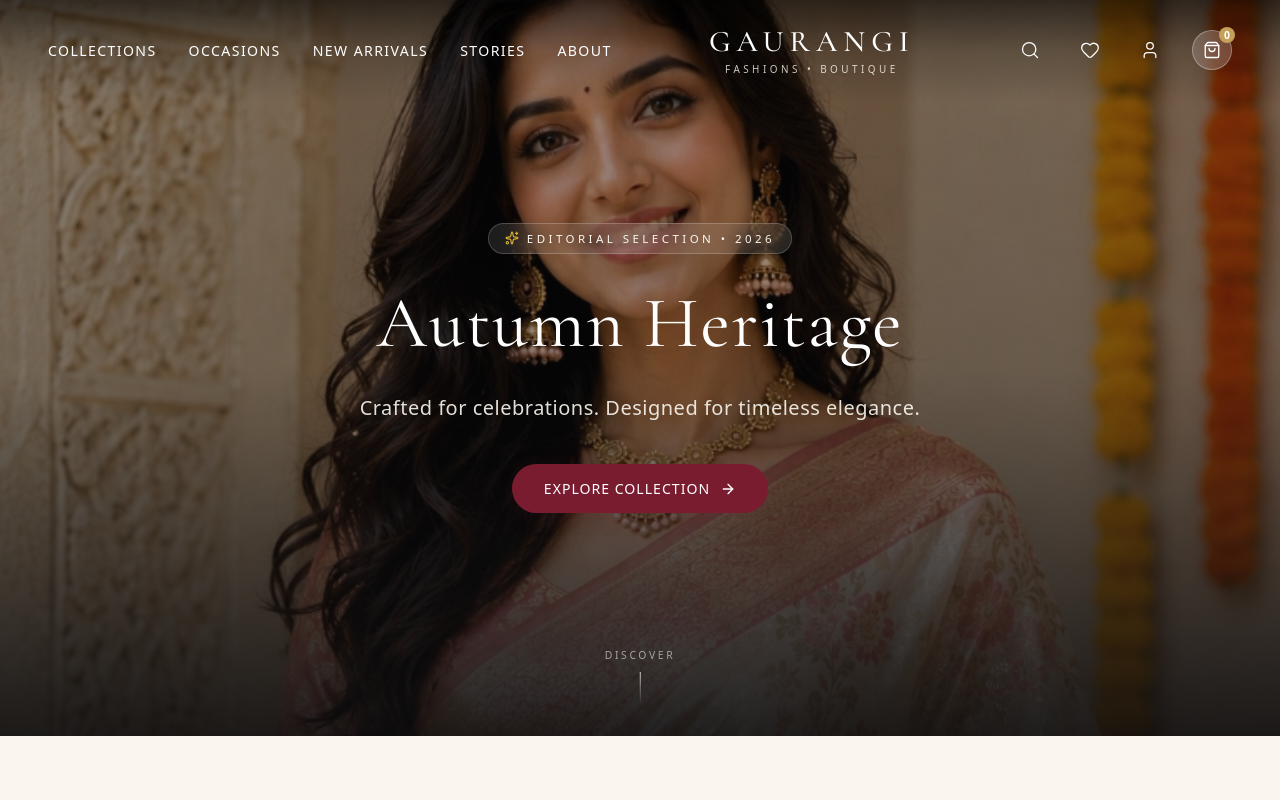
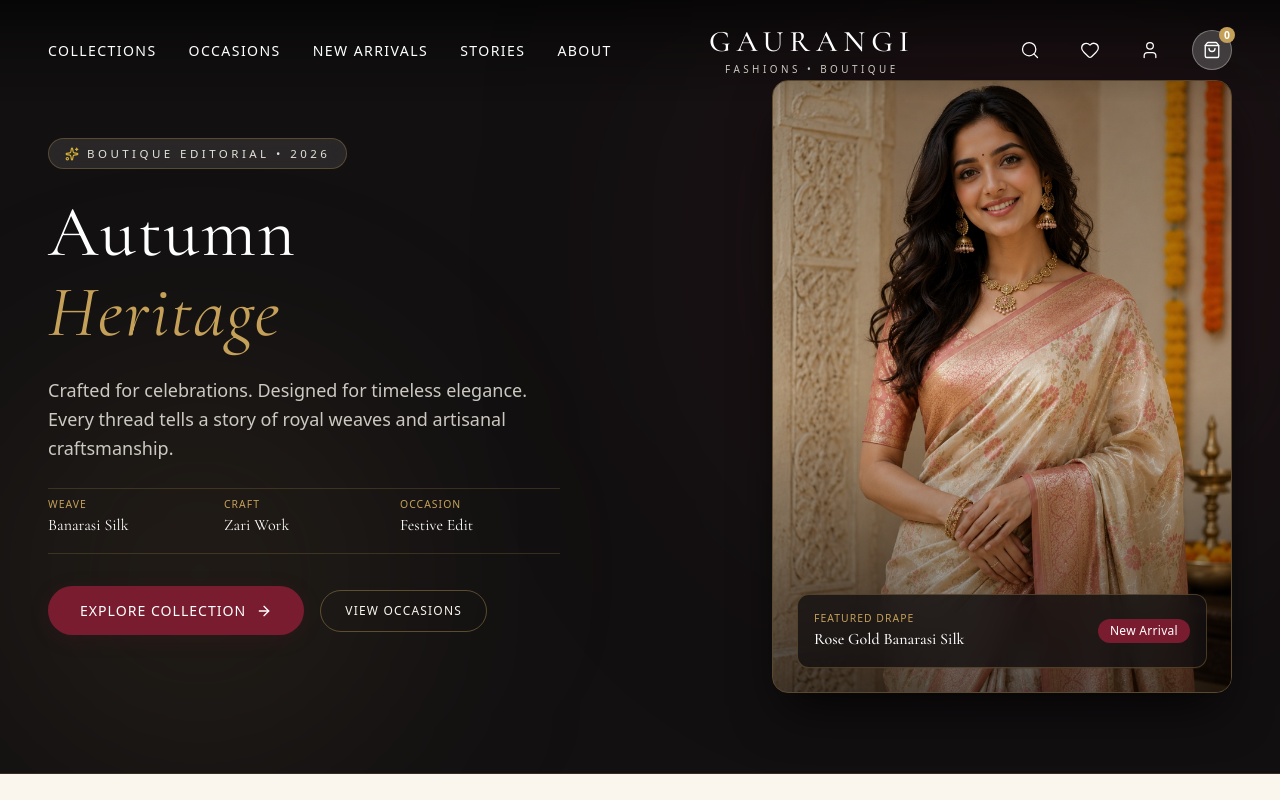
Before and after one commit to gaurangistore/gaurangi-website, a Next.js app: page / in a window 1280 px wide. Shown: the top 800 px of the page. Built offline with nearby package versions, Linux system fonts and the light colour scheme; a web font is replaced by a local one.

Commit message:
Redesign Hero section into a 2-column editorial split layout for perfect model image fitting

```diff
--- a/src/components/HeroSection.tsx
+++ b/src/components/HeroSection.tsx
@@ -6,50 +6,89 @@ import { DUMMY_IMAGE } from '@/lib/constants';
 
 export const HeroSection: React.FC = () => {
   return (
-    <section className="relative w-full h-[92vh] min-h-[640px] flex items-center justify-center overflow-hidden">
-      {/* Background Photography (Editorial Style) */}
-      <div
-        className="absolute inset-0 bg-cover bg-no-repeat transition-transform duration-1000 ease-out"
-        style={{
-          backgroundImage: `url('${DUMMY_IMAGE}')`,
-          backgroundPosition: 'center 12%',
-        }}
-      >
-        {/* Soft Vignette & Text Readability Overlay */}
-        <div className="absolute inset-0 bg-gradient-to-t from-[#0C0C0E]/90 via-[#0C0C0E]/40 to-[#0C0C0E]/30" />
-      </div>
+    <section className="relative w-full bg-[#121011] text-[#FAF6EE] overflow-hidden py-12 md:py-20 border-b border-[#C5A059]/20">
+      {/* Background Soft Glow */}
+      <div className="absolute top-0 right-0 w-[500px] h-[500px] bg-[#7A1C30]/20 rounded-full blur-[140px] pointer-events-none" />
+      <div className="absolute bottom-0 left-0 w-[400px] h-[400px] bg-[#C5A059]/10 rounded-full blur-[120px] pointer-events-none" />
 
-      {/* Hero Cover Magazine Content */}
-      <div className="relative z-10 max-w-4xl mx-auto px-6 text-center text-white flex flex-col items-center">
+      <div className="max-w-7xl mx-auto px-6 md:px-12 grid grid-cols-1 lg:grid-cols-12 gap-12 lg:gap-8 items-center relative z-10">
+
+        {/* Left Column: Luxury Editorial Typography & Storytelling */}
+        <div className="lg:col-span-6 flex flex-col items-start text-left space-y-6">
+
           {/* Subtitle Badge */}
-        <div className="inline-flex items-center gap-2 px-4 py-1.5 rounded-full bg-white/10 backdrop-blur-md border border-white/20 mb-6 animate-fade-in">
+          <div className="inline-flex items-center gap-2 px-4 py-1.5 rounded-full bg-[#FAF6EE]/10 backdrop-blur-md border border-[#C5A059]/30">
             <Sparkles className="w-3.5 h-3.5 text-[#D4AF37]" />
-          <span className="text-[0.72rem] tracking-[0.3em] uppercase font-sans text-[#FAF6EE]">
-            Editorial Selection • 2026
+            <span className="text-[0.72rem] tracking-[0.3em] uppercase font-sans text-[#FAF6EE]/90">
+              Boutique Editorial • 2026
             </span>
           </div>
 
           {/* Main Headline */}
-        <h2 className="font-serif-editorial text-4xl md:text-6xl lg:text-7xl font-light tracking-wide leading-tight mb-6">
-          Autumn Heritage
-        </h2>
+          <h1 className="font-serif-editorial text-4xl md:text-6xl lg:text-7xl font-light tracking-wide leading-[1.1] text-white">
+            Autumn <br />
+            <span className="italic font-normal text-[#C5A059]">Heritage</span>
+          </h1>
 
           {/* Storytelling Tagline */}
-        <p className="text-base md:text-xl font-light text-[#FAF6EE]/90 max-w-xl mb-10 tracking-wide font-sans leading-relaxed">
-          Crafted for celebrations. Designed for timeless elegance.
+          <p className="text-base md:text-lg font-light text-[#FAF6EE]/80 max-w-lg font-sans leading-relaxed">
+            Crafted for celebrations. Designed for timeless elegance. Every thread tells a story of royal weaves and artisanal craftsmanship.
           </p>
 
-        {/* Single Primary Action Button */}
+          {/* Key Product Attributes */}
+          <div className="grid grid-cols-3 gap-4 pt-2 pb-4 border-y border-[#C5A059]/20 w-full max-w-lg">
+            <div>
+              <span className="block text-[0.65rem] uppercase tracking-widest text-[#C5A059]">Weave</span>
+              <span className="font-serif-editorial text-sm md:text-base text-white">Banarasi Silk</span>
+            </div>
+            <div>
+              <span className="block text-[0.65rem] uppercase tracking-widest text-[#C5A059]">Craft</span>
+              <span className="font-serif-editorial text-sm md:text-base text-white">Zari Work</span>
+            </div>
+            <div>
+              <span className="block text-[0.65rem] uppercase tracking-widest text-[#C5A059]">Occasion</span>
+              <span className="font-serif-editorial text-sm md:text-base text-white">Festive Edit</span>
+            </div>
+          </div>
+
+          {/* Action Buttons */}
+          <div className="flex flex-wrap items-center gap-4 pt-2">
             <a href="#collections" className="btn-maroon group">
               <span>Explore Collection</span>
               <ArrowRight className="w-4 h-4 transition-transform duration-300 group-hover:translate-x-1" />
             </a>
+            <a href="#occasions" className="px-6 py-3 rounded-full text-xs uppercase tracking-widest font-medium border border-[#C5A059]/40 text-[#FAF6EE] hover:bg-[#FAF6EE]/10 transition-all">
+              View Occasions
+            </a>
+          </div>
         </div>
 
-      {/* Bottom Scroll Indicator */}
-      <div className="absolute bottom-8 left-1/2 -translate-x-1/2 z-10 flex flex-col items-center gap-2 opacity-80">
-        <span className="text-[0.65rem] tracking-[0.25em] text-white/70 uppercase">Discover</span>
-        <div className="w-[1px] h-8 bg-gradient-to-b from-white to-transparent" />
+        {/* Right Column: Complete Model Portrait Frame (Face & Saree) */}
+        <div className="lg:col-span-6 flex justify-center lg:justify-end">
+          <div className="relative w-full max-w-[460px] aspect-[3/4] rounded-2xl overflow-hidden border border-[#C5A059]/40 shadow-2xl shadow-black/80 group">
+            {/* Model Image with object-top and smooth scale */}
+            <img
+              src={DUMMY_IMAGE}
+              alt="Gaurangi Fashions Saree Model"
+              className="w-full h-full object-cover object-top transition-transform duration-700 ease-out group-hover:scale-105"
+            />
+
+            {/* Subtle Gradient Framing */}
+            <div className="absolute inset-0 bg-gradient-to-t from-black/60 via-transparent to-black/20 pointer-events-none" />
+
+            {/* Bottom Caption Pill */}
+            <div className="absolute bottom-6 left-6 right-6 z-10 flex items-center justify-between p-4 rounded-xl bg-[#121011]/80 backdrop-blur-md border border-[#C5A059]/30">
+              <div>
+                <span className="text-[0.65rem] tracking-widest uppercase text-[#C5A059] block">Featured Drape</span>
+                <span className="font-serif-editorial text-base text-white font-medium">Rose Gold Banarasi Silk</span>
+              </div>
+              <span className="text-xs px-3 py-1 rounded-full bg-[#7A1C30] text-white font-medium tracking-wide">
+                New Arrival
+              </span>
+            </div>
+          </div>
+        </div>
+
       </div>
     </section>
   );
```
Lines whose indentation alone changed are shown as unchanged.
